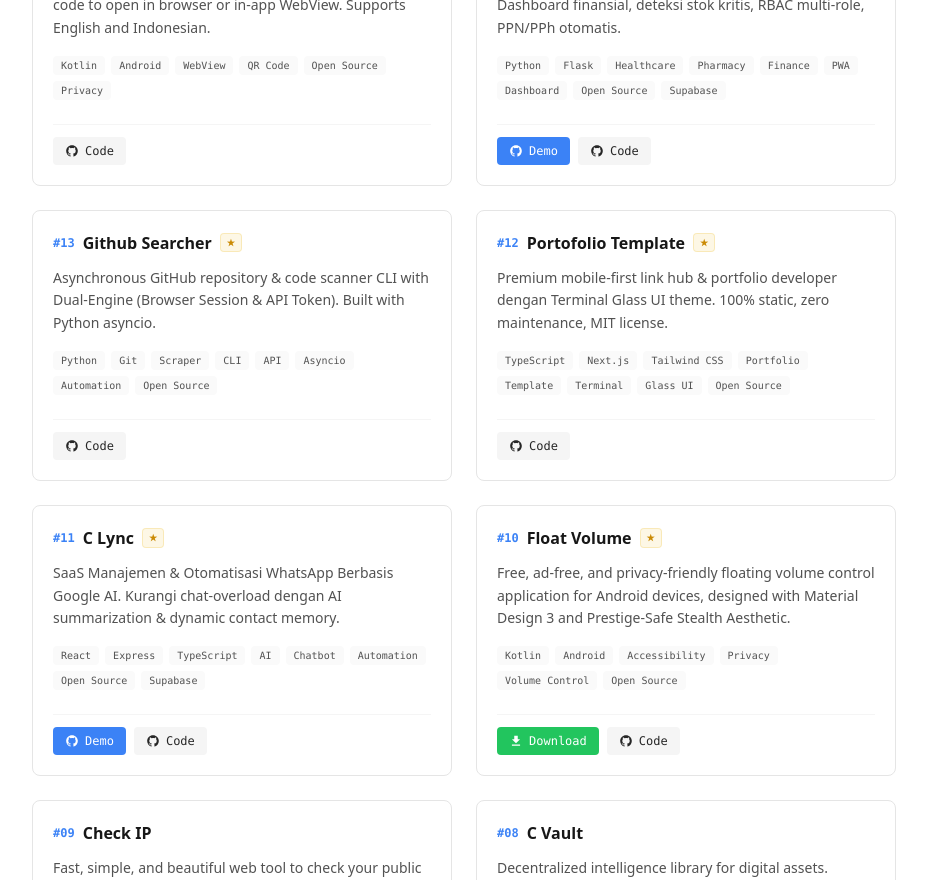
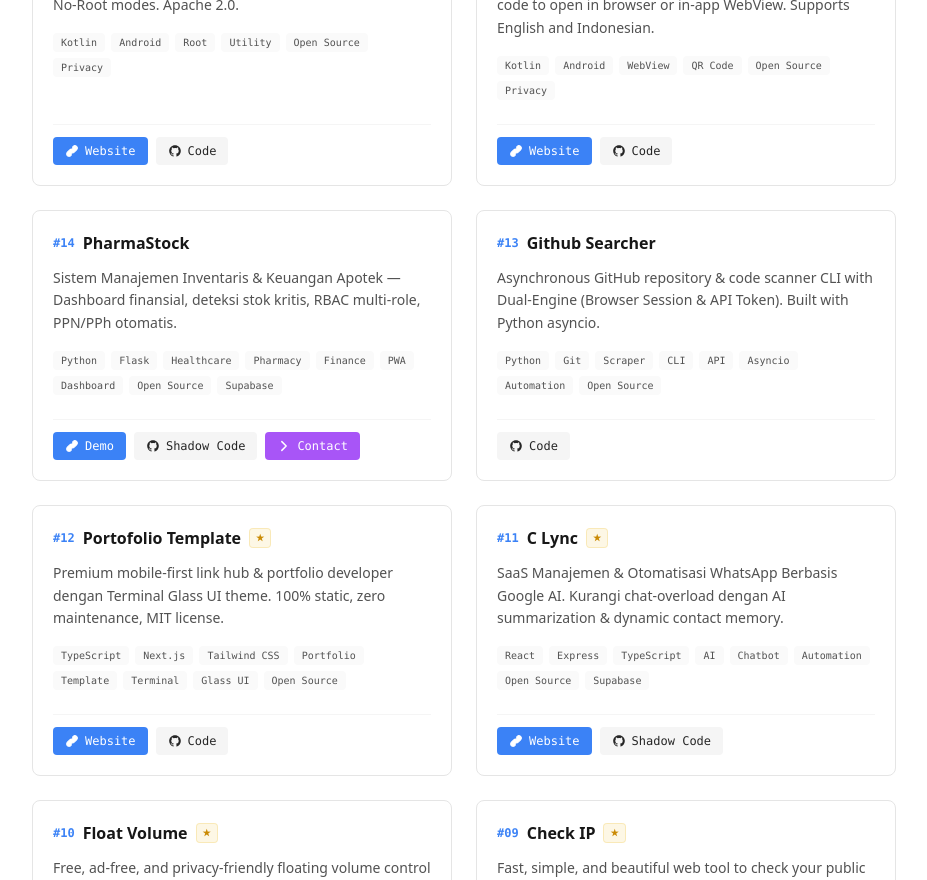
Before and after one commit to Curzyori/Portofolio-Clean, a Next.js app: page / in a window 1280 px wide. Shown: the part 1920-2800 px from the top of the page, without its empty margins (176-1103 px from the left). Built offline with nearby package versions, Linux system fonts and the light colour scheme.

Commit message:
feat: add ZeroCache (#16), update project URLs and custom action labels

```diff
--- a/src/app/links.ts
+++ b/src/app/links.ts
@@ -21,8 +21,9 @@ export interface LinkItem {
 }
 
 export interface ProjectLink {
-  type: 'repo' | 'web' | 'download';
+  type: 'repo' | 'web' | 'download' | 'contact';
   url: string;
+  label?: string;
 }
 
 export interface ProjectItem {
@@ -99,13 +100,26 @@ export const sections: LinkSection[] = [
     title: "Projects",
     items: [
       {
+        id: "zero-cache",
+        projectNumber: "#16",
+        label: "ZeroCache",
+        description: "ZeroCache - One-tap Android cache cleaner with Root & No-Root modes. Apache 2.0.",
+        isFavorite: false,
+        tags: ["Kotlin", "Android", "Root", "Utility", "Open Source", "Privacy"],
+        links: [
+          { type: "web", url: "https://zero-cache.curzy.dev/" },
+          { type: "repo", url: "https://github.com/Curzyori/zero-cache" }
+        ]
+      },
+      {
         id: "pass-qr",
         projectNumber: "#15",
         label: "PassQR",
         description: "PassQR - Instant QR to Web & App access. Scan any QR code to open in browser or in-app WebView. Supports English and Indonesian.",
-        isFavorite: true,
+        isFavorite: false,
         tags: ["Kotlin", "Android", "WebView", "QR Code", "Open Source", "Privacy"],
         links: [
+          { type: "web", url: "https://pass-qr.curzy.dev/" },
           { type: "repo", url: "https://github.com/Curzyori/pass-qr" }
         ]
       },
@@ -114,11 +128,12 @@ export const sections: LinkSection[] = [
         projectNumber: "#14",
         label: "PharmaStock",
         description: "Sistem Manajemen Inventaris & Keuangan Apotek — Dashboard finansial, deteksi stok kritis, RBAC multi-role, PPN/PPh otomatis.",
-        isFavorite: true,
+        isFavorite: false,
         tags: ["Python", "Flask", "Healthcare", "Pharmacy", "Finance", "PWA", "Dashboard", "Open Source", "Supabase"],
         links: [
-          { type: "web", url: "https://pharma-stock.curzy.dev/" },
-          { type: "repo", url: "https://github.com/Curzyori/pharma-stock" }
+          { type: "web", url: "https://pharma-stock.curzy.dev/", label: "Demo" },
+          { type: "repo", url: "https://github.com/Curzyori/pharma-stock", label: "Shadow Code" },
+          { type: "contact", url: "https://curzy.dev/#contact", label: "Contact" }
         ]
       },
       {
@@ -126,7 +141,7 @@ export const sections: LinkSection[] = [
         projectNumber: "#13",
         label: "Github Searcher",
         description: "Asynchronous GitHub repository & code scanner CLI with Dual-Engine (Browser Session & API Token). Built with Python asyncio.",
-        isFavorite: true,
+        isFavorite: false,
         tags: ["Python", "Git", "Scraper", "CLI", "API", "Asyncio", "Automation", "Open Source"],
         links: [
           { type: "repo", url: "https://github.com/Curzyori/github-searcher" }
@@ -140,6 +155,7 @@ export const sections: LinkSection[] = [
         isFavorite: true,
         tags: ["TypeScript", "Next.js", "Tailwind CSS", "Portfolio", "Template", "Terminal", "Glass UI", "Open Source"],
         links: [
+          { type: "web", url: "https://portofolio-12.curzy.dev/" },
           { type: "repo", url: "https://github.com/Curzyori/portofolio-template" }
         ]
       },
@@ -151,8 +167,8 @@ export const sections: LinkSection[] = [
         isFavorite: true,
         tags: ["React", "Express", "TypeScript", "AI", "Chatbot", "Automation", "Open Source", "Supabase"],
         links: [
-          { type: "web", url: "https://c-lync-266408539680.asia-southeast1.run.app" },
-          { type: "repo", url: "https://github.com/Curzyori/c-lync" }
+          { type: "web", url: "https://c-lync-266408539680.asia-southeast1.run.app/" },
+          { type: "repo", url: "https://github.com/Curzyori/c-lync", label: "Shadow Code" }
         ]
       },
       {
@@ -163,7 +179,7 @@ export const sections: LinkSection[] = [
         isFavorite: true,
         tags: ["Kotlin", "Android", "Accessibility", "Privacy", "Volume Control", "Open Source"],
         links: [
-          { type: "download", url: "https://github.com/Curzyori/float-volume/tree/main/version" },
+          { type: "web", url: "https://float-volume.curzy.dev/" },
           { type: "repo", url: "https://github.com/Curzyori/float-volume" }
         ]
       },
@@ -172,7 +188,7 @@ export const sections: LinkSection[] = [
         projectNumber: "#09",
         label: "Check IP",
         description: "Fast, simple, and beautiful web tool to check your public IP address and lookup any IP. Instantly shows IP, location, ISP, and timezone. Built with Next.js.",
-        isFavorite: false,
+        isFavorite: true,
         tags: ["TypeScript", "Next.js", "Tailwind CSS", "IP Checker", "Geolocation", "Networking Tool"],
         links: [
           { type: "web", url: "https://checkip.curzy.dev" },
@@ -198,7 +214,7 @@ export const sections: LinkSection[] = [
         isFavorite: true,
         tags: ["TypeScript", "Next.js", "Downloader", "Spotify", "Instagram", "YouTube", "TikTok", "Open Source"],
         links: [
-          { type: "web", url: "https://4mate.curzy.dev" },
+          { type: "web", url: "https://4-mate.curzy.dev" },
           { type: "repo", url: "https://github.com/Curzyori/4-mate" }
         ]
       },
@@ -210,6 +226,7 @@ export const sections: LinkSection[] = [
         isFavorite: false,
         tags: ["Astro", "React", "Markdown", "MDX", "Storyboard", "Content Generator"],
         links: [
+          { type: "web", url: "https://c-story.curzy.dev" },
           { type: "repo", url: "https://github.com/Curzyori/c-story" }
         ]
       },
@@ -221,6 +238,7 @@ export const sections: LinkSection[] = [
         isFavorite: false,
         tags: ["JavaScript", "React", "Vite", "Calculator", "Finance App", "MathJS", "CLI", "Python"],
         links: [
+          { type: "web", url: "https://c-math.curzy.dev" },
           { type: "repo", url: "https://github.com/Curzyori/c-math" }
         ]
       },
@@ -232,6 +250,7 @@ export const sections: LinkSection[] = [
         isFavorite: false,
         tags: ["JavaScript", "React", "Express", "Glassmorphism", "Audio", "Music Player", "Visualization"],
         links: [
+          { type: "web", url: "https://c-flow.curzy.dev" },
           { type: "repo", url: "https://github.com/Curzyori/c-flow" }
         ]
       },
@@ -265,6 +284,7 @@ export const sections: LinkSection[] = [
         isFavorite: false,
         tags: ["JavaScript", "React", "Express", "Modular Monolith", "SQLite", "Survival Game", "Time Manipulation"],
         links: [
+          { type: "web", url: "https://zafkiel-arcade.curzy.dev" },
           { type: "repo", url: "https://github.com/Curzyori/zafkiel-arcade" }
         ]
       }
--- a/src/components/ProjectFilter.tsx
+++ b/src/components/ProjectFilter.tsx
@@ -10,7 +10,7 @@ interface ProjectItem {
   description: string;
   isFavorite: boolean;
   tags: string[];
-  links: { type: string; url: string }[];
+  links: { type: string; url: string; label?: string }[];
 }
 
 type FilterType = "all" | "favorites" | "web" | "mobile" | "cli" | "featured";
@@ -325,7 +325,7 @@ function ProjectCard({ project: p }: { project: ProjectItem }) {
                 <svg className="w-3.5 h-3.5 fill-current" viewBox="0 0 24 24">
                   <path fillRule="evenodd" clipRule="evenodd" d="M12 2C6.477 2 2 6.484 2 12.017c0 4.425 2.865 8.18 6.839 9.504.5.092.682-.217.682-.483 0-.237-.008-.868-.013-1.703-2.782.605-3.369-1.343-3.369-1.343-.454-1.158-1.11-1.466-1.11-1.466-.908-.62.069-.608.069-.608 1.003.07 1.53 1.032 1.53 1.032.892 1.53 2.341 1.088 2.91.832.092-.647.35-1.088.636-1.338-2.22-.253-4.555-1.113-4.555-4.951 0-1.093.39-1.988 1.029-2.688-.103-.253-.446-1.272.098-2.65 0 0 .84-.27 2.75 1.026A9.564 9.564 0 0112 6.844c.85.004 1.705.115 2.504.337 1.909-1.296 2.747-1.027 2.747-1.027.546 1.379.202 2.398.1 2.651.64.7 1.028 1.595 1.028 2.688 0 3.848-2.339 4.695-4.566 4.943.359.309.678.92.678 1.855 0 1.338-.012 2.419-.012 2.747 0 .268.18.58.688.482C19.138 20.197 22 16.44 22 12.017 22 6.484 17.522 2 12 2z" />
                 </svg>
-                <span>Code</span>
+                <span>{link.label || "Code"}</span>
               </a>
             );
           }
@@ -338,10 +338,10 @@ function ProjectCard({ project: p }: { project: ProjectItem }) {
                 rel="noopener noreferrer"
                 className="flex items-center gap-1.5 px-3 py-1.5 rounded bg-blue-500 hover:bg-blue-600 text-white text-xs font-mono transition-colors"
               >
-                <svg className="w-3.5 h-3.5 fill-current" viewBox="0 0 24 24">
-                  <path d="M12 2C6.477 2 2 6.484 2 12.017c0 4.425 2.865 8.18 6.839 9.504.5.092.682-.217.682-.483 0-.237-.008-.868-.013-1.703-2.782.605-3.369-1.343-3.369-1.343-.454-1.158-1.11-1.466-1.11-1.466-.908-.62.069-.608.069-.608 1.003.07 1.53 1.032 1.53 1.032.892 1.53 2.341 1.088 2.91.832.092-.647.35-1.088.636-1.338-2.22-.253-4.555-1.113-4.555-4.951 0-1.093.39-1.988 1.029-2.688-.103-.253-.446-1.272.098-2.65 0 0 .84-.27 2.75 1.026A9.564 9.564 0 0112 6.844c.85.004 1.705.115 2.504.337 1.909-1.296 2.747-1.027 2.747-1.027.546 1.379.202 2.398.1 2.651.64.7 1.028 1.595 1.028 2.688 0 3.848-2.339 4.695-4.566 4.943.359.309.678.92.678 1.855 0 1.338-.012 2.419-.012 2.747 0 .268.18.58.688.482C19.138 20.197 22 16.44 22 12.017 22 6.484 17.522 2 12 2z" />
+                <svg className="w-3.5 h-3.5 fill-current" viewBox="0 0 24 24" fill="none" stroke="currentColor" strokeWidth="2">
+                  <path strokeLinecap="round" strokeLinejoin="round" d="M13.828 10.172a4 4 0 00-5.656 0l-4 4a4 4 0 105.656 5.656l1.102-1.101m-.758-4.899a4 4 0 005.656 0l4-4a4 4 0 00-5.656-5.656l-1.1 1.1" />
                 </svg>
-                <span>Demo</span>
+                <span>{link.label || "Website"}</span>
               </a>
             );
           }
@@ -357,7 +357,23 @@ function ProjectCard({ project: p }: { project: ProjectItem }) {
                 <svg className="w-3.5 h-3.5 fill-current" viewBox="0 0 24 24">
                   <path d="M19 9h-4V3H9v6H5l7 7 7-7zM5 18v2h14v-2H5z" />
                 </svg>
-                <span>Download</span>
+                <span>{link.label || "Download"}</span>
+              </a>
+            );
+          }
+          if (link.type === "contact") {
+            return (
+              <a
+                key={idx}
+                href={link.url}
+                target="_blank"
+                rel="noopener noreferrer"
+                className="flex items-center gap-1.5 px-3 py-1.5 rounded bg-purple-500 hover:bg-purple-600 text-white text-xs font-mono transition-colors"
+              >
+                <svg className="w-3.5 h-3.5 fill-none" stroke="currentColor" strokeWidth="2.5" viewBox="0 0 24 24">
+                  <path strokeLinecap="round" strokeLinejoin="round" d="M8.25 4.5l7.5 7.5-7.5 7.5" />
+                </svg>
+                <span>{link.label || "Contact"}</span>
               </a>
             );
           }
```
Also changed, not shown: 1 other file (tests, documents, lock files or other folders).
